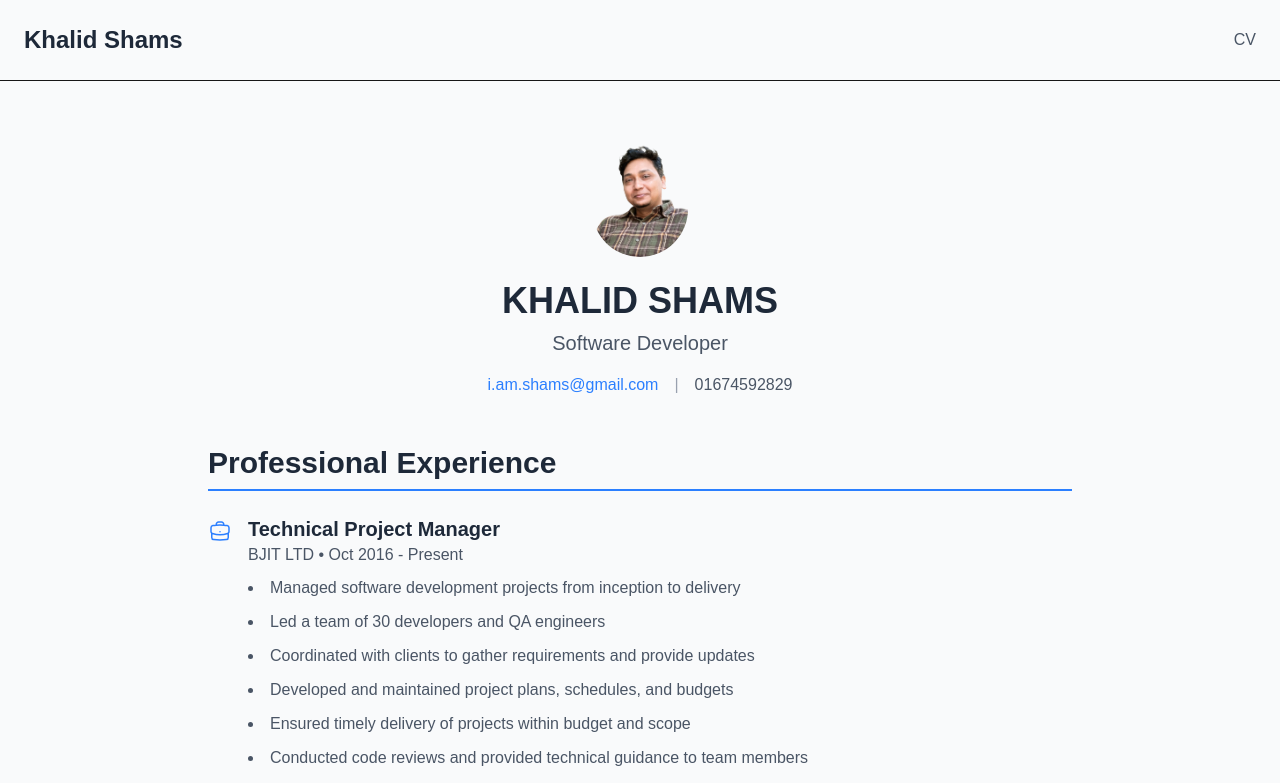
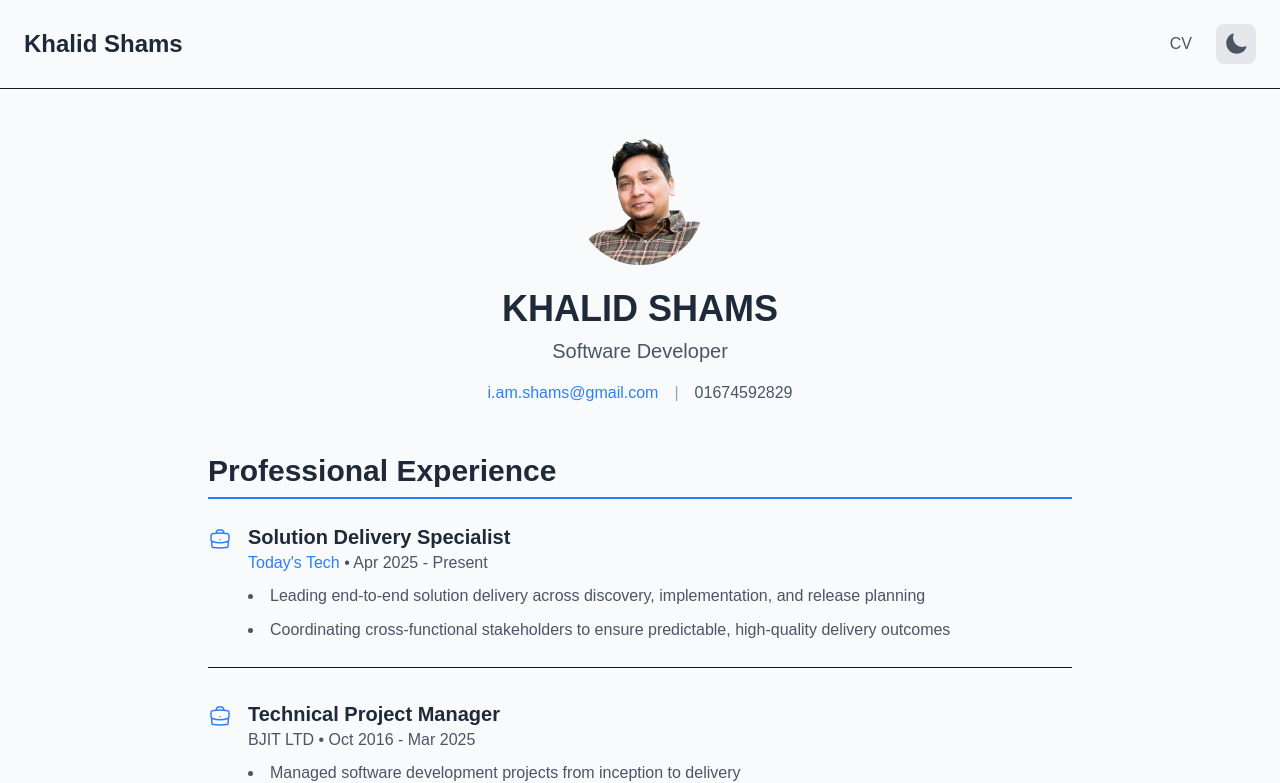
Before and after one commit to i-am-shams/my-portfolio, a Next.js app: page /cv in a window 1280 px wide. Shown: the top 783 px of the page. Built offline with nearby package versions, Linux system fonts and the light colour scheme.

Commit message:
feat: implement dark mode toggle and enhance resume details

```diff
--- a/components/Layout.js
+++ b/components/Layout.js
@@ -1,12 +1,31 @@
-import { useState } from 'react';
+import { useEffect, useState } from 'react';
 import Link from 'next/link';
 import { MoonIcon, SunIcon } from '@heroicons/react/24/solid';
 
 export default function Layout({ children }) {
-  const [darkMode, setDarkMode] = useState(false);
+  const [darkMode, setDarkMode] = useState(null);
+
+  useEffect(() => {
+    const storedTheme = window.localStorage.getItem('theme');
+    if (storedTheme) {
+      setDarkMode(storedTheme === 'dark');
+      return;
+    }
+
+    const prefersDark = window.matchMedia('(prefers-color-scheme: dark)').matches;
+    setDarkMode(prefersDark);
+  }, []);
+
+  useEffect(() => {
+    if (darkMode === null) {
+      return;
+    }
+
+    document.documentElement.classList.toggle('dark', darkMode);
+    window.localStorage.setItem('theme', darkMode ? 'dark' : 'light');
+  }, [darkMode]);
 
   return (
-    <div className={darkMode ? 'dark' : ''}>
     <div className="min-h-screen bg-gray-50 dark:bg-gray-900 transition-colors">
       <nav className="p-6 border-b dark:border-gray-700">
         <div className="container mx-auto flex justify-between items-center">
@@ -17,16 +36,17 @@ export default function Layout({ children }) {
             <Link href="/cv" className="text-gray-600 dark:text-gray-300 hover:text-blue-500">
               CV
             </Link>
-              {/* <button
-                onClick={() => setDarkMode(!darkMode)}
+            <button
+              onClick={() => setDarkMode((prev) => !(prev ?? false))}
               className="p-2 rounded-lg bg-gray-200 dark:bg-gray-700"
+              aria-label={darkMode ? 'Switch to light mode' : 'Switch to dark mode'}
             >
               {darkMode ? (
                 <SunIcon className="h-6 w-6 text-yellow-400" />
               ) : (
                 <MoonIcon className="h-6 w-6 text-gray-600" />
               )}
-              </button> */}
+            </button>
           </div>
         </div>
       </nav>
@@ -35,6 +55,5 @@ export default function Layout({ children }) {
         © {new Date().getFullYear()} Khalid Shams. All rights reserved.
       </footer>
     </div>
-    </div>
   );
 }
--- a/data/resume.json
+++ b/data/resume.json
@@ -10,9 +10,19 @@
   "careerObjective": "To demonstrate my expertise as a skilled IT specialist within a dynamic and demanding professional setting while continuously expanding my technical capabilities and practical knowledge.",
   "experience": [
     {
+      "position": "Solution Delivery Specialist",
+      "company": "Today's Tech",
+      "companyUrl": "https://todaystech.us/",
+      "duration": "Apr 2025 - Present",
+      "responsibilities": [
+        "Leading end-to-end solution delivery across discovery, implementation, and release planning",
+        "Coordinating cross-functional stakeholders to ensure predictable, high-quality delivery outcomes"
+      ]
+    },
+    {
       "position": "Technical Project Manager",
       "company": "BJIT LTD",
-      "duration": "Oct 2016 - Present",
+      "duration": "Oct 2016 - Mar 2025",
       "responsibilities": [
         "Managed software development projects from inception to delivery",
         "Led a team of 30 developers and QA engineers",
--- a/pages/cv.js
+++ b/pages/cv.js
@@ -2,9 +2,9 @@
 import Layout from '../components/Layout';
 import Section from '../components/Section';
 import SkillCategory from '../components/SkillCategory';
+import Image from 'next/image';
 import resumeData from '../data/resume.json';
-import { BriefcaseIcon, AcademicCapIcon } from '@heroicons/react/24/outline';
-import { CubeIcon } from '@heroicons/react/24/outline';
+import { BriefcaseIcon, AcademicCapIcon, CubeIcon } from '@heroicons/react/24/outline';
 
 export default function CV() {
   return (
@@ -12,10 +12,12 @@ export default function CV() {
       <div className="container mx-auto px-4 py-12 max-w-4xl">
         {/* Personal Info Header */}
         <div className="text-center mb-12">
-          <img
+          <Image
             src={resumeData.personalInfo.photo}
             alt={resumeData.personalInfo.name}
-            className="h-32 rounded-full mx-auto mb-6"
+            width={128}
+            height={128}
+            className="h-32 w-32 rounded-full object-cover mx-auto mb-6"
           />
           <h1 className="text-4xl font-bold text-gray-800 dark:text-white mb-2">
             {resumeData.personalInfo.name}
@@ -45,7 +47,19 @@ export default function CV() {
                     {exp.position}
                   </h3>
                   <p className="text-gray-600 dark:text-gray-400 mb-2">
-                    {exp.company} • {exp.duration}
+                    {exp.companyUrl ? (
+                      <a
+                        href={exp.companyUrl}
+                        target="_blank"
+                        rel="noopener noreferrer"
+                        className="text-blue-500 hover:underline"
+                      >
+                        {exp.company}
+                      </a>
+                    ) : (
+                      <span>{exp.company}</span>
+                    )}{" "}
+                    • {exp.duration}
                   </p>
                   <ul className="list-disc list-inside space-y-2">
                     {exp.responsibilities.map((resp, i) => (
@@ -87,7 +101,7 @@ export default function CV() {
             <div>
               <h3 className="text-xl font-semibold">{edu.degree}</h3>
               <p>{edu.institution}</p>
-              <p>{edu.year}</p>
+              {edu.year ? <p>{edu.year}</p> : null}
             </div>
           </div>
         ))}
--- a/pages/index.js
+++ b/pages/index.js
@@ -131,6 +131,7 @@ export default function Home() {
                 href="https://github.com/i-am-shams/my-portfolio"
                 className="text-blue-500 hover:underline"
                 target="_blank"
+                rel="noopener noreferrer"
               >
                 View on GitHub →
               </a>
--- a/styles/globals.css
+++ b/styles/globals.css
@@ -1,5 +1,6 @@
 @import "tailwindcss";
 @tailwind utilities;
+@custom-variant dark (&:where(.dark, .dark *));
 
 @theme {
   --font-sans: var(--font-geist-sans);
@@ -11,11 +12,9 @@
   --foreground: #171717;
 }
 
-@media (prefers-color-scheme: dark) {
-  :root {
-    --background: #0a0a0a;
-    --foreground: #ededed;
-  }
+.dark {
+  --background: #0a0a0a;
+  --foreground: #ededed;
 }
 
 body {
```
Lines whose indentation alone changed are shown as unchanged.
